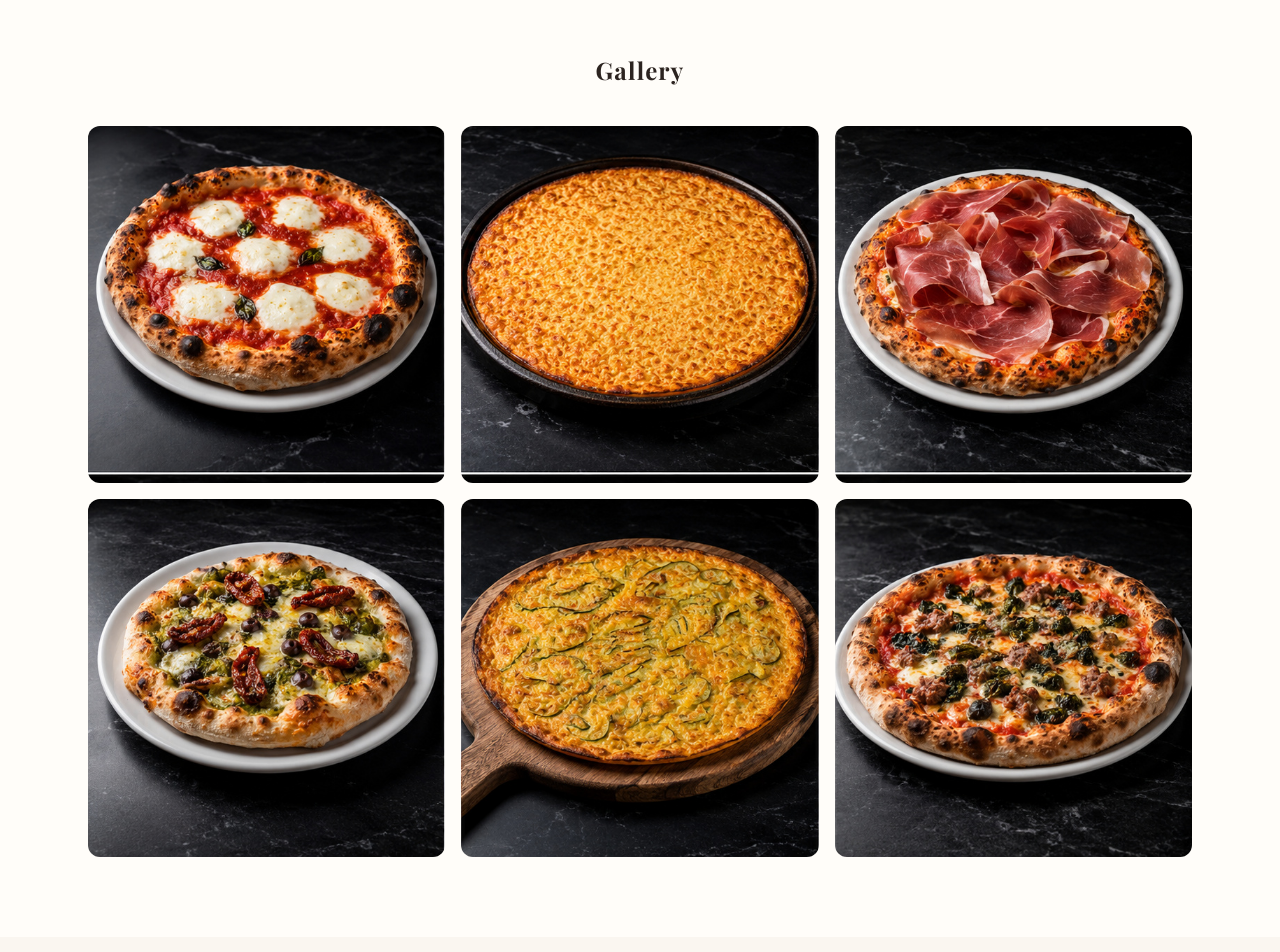
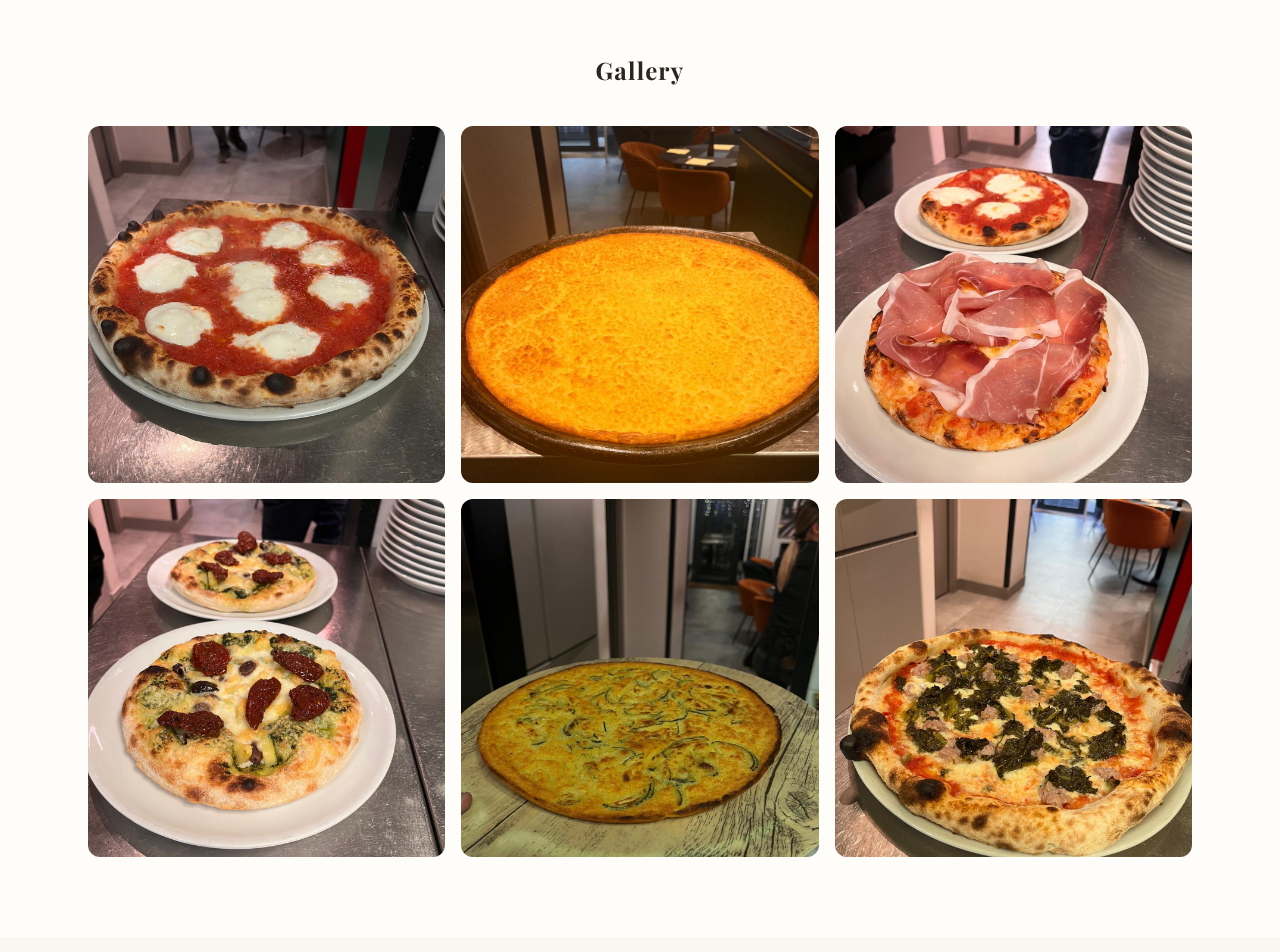
Before and after one commit to rafamartinezquiles/la-fermata-website, a Next.js app: page /en in a window 1280 px wide. Shown: the part 1960-2912 px from the top of the page. Built offline with nearby package versions, Linux system fonts and the light colour scheme.

Commit message:
:fix update English gallery to use original photos too

```diff
--- a/src/app/en/home-page-client.tsx
+++ b/src/app/en/home-page-client.tsx
@@ -36,12 +36,12 @@ const menuPreviewItems = [
 ];
 
 const galleryItems = [
-  { id: 0, src: "/images/gallery-1-margherita-bufala.jpg", alt: "Pizza Margherita con Bufala" },
-  { id: 1, src: "/images/gallery-2-farinata-classica.jpg", alt: "Farinata Classica" },
-  { id: 2, src: "/images/gallery-3-prosciutto-crudo.jpg", alt: "Pizza con Prosciutto Crudo" },
-  { id: 3, src: "/images/gallery-4-pesto-pomodorini.jpg", alt: "Pizza Pesto e Pomodorini" },
-  { id: 4, src: "/images/gallery-5-farinata-zucchine.jpg", alt: "Farinata con Zucchine" },
-  { id: 5, src: "/images/gallery-6-friarielli.jpg", alt: "Pizza Salsiccia e Friarielli" },
+  { id: 0, src: "/images/pizza-margherita-bufala.jpg", alt: "Pizza Margherita con Bufala" },
+  { id: 1, src: "/images/farinata-classica.jpg", alt: "Farinata Classica" },
+  { id: 2, src: "/images/pizza-prosciutto-crudo.jpg", alt: "Pizza con Prosciutto Crudo" },
+  { id: 3, src: "/images/pizza-pesto-pomodorini.jpg", alt: "Pizza Pesto e Pomodorini" },
+  { id: 4, src: "/images/farinata-zucchini.jpg", alt: "Farinata con Zucchine" },
+  { id: 5, src: "/images/pizza-friarielli.jpg", alt: "Pizza Salsiccia e Friarielli" },
 ];
 
 export default function HomePageClientEN() {
```
